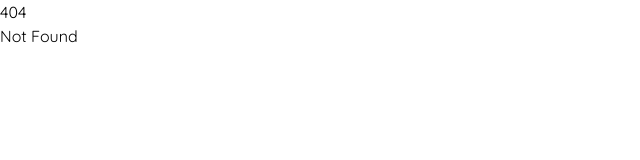
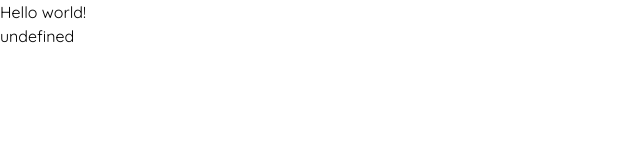
Before and after one commit to tinykishore/Plantify, a SvelteKit app: page /dashboard in a window 1280 px wide. Before the commit this address had no page. Shown: the top 160 px of the page, without its empty margins (0-640 px from the left). Built offline with nearby package versions, Linux system fonts and the light colour scheme.

Commit message:
Refactored `/login/+page.svelte`

```diff
--- /dev/null
+++ b/src/routes/api/Test/+server.ts
@@ -0,0 +1,5 @@
+export const GET = async ({request}:any) => {
+    const authToken = await request.headers.get('session');
+    console.log(authToken);
+    return new Response(JSON.stringify(authToken), {status: 200})
+};
--- /dev/null
+++ b/src/routes/dashboard/+page.svelte
@@ -0,0 +1,25 @@
+<script>
+    import {onMount} from "svelte";
+
+    let name;
+
+    onMount(async () => {
+        name = 'world';
+
+        await fetch('/api/Test').then((response) => {
+            if (response.ok) return response.json();
+        }).catch(() => {
+            console.log('error');
+        });
+    });
+</script>
+
+
+<main>
+    {#if name}
+        <p>Hello {name}!</p>
+        <p>{document.cookie.at(0)}</p>
+    {:else}
+        <p>...loading</p>
+    {/if}
+</main>
```
